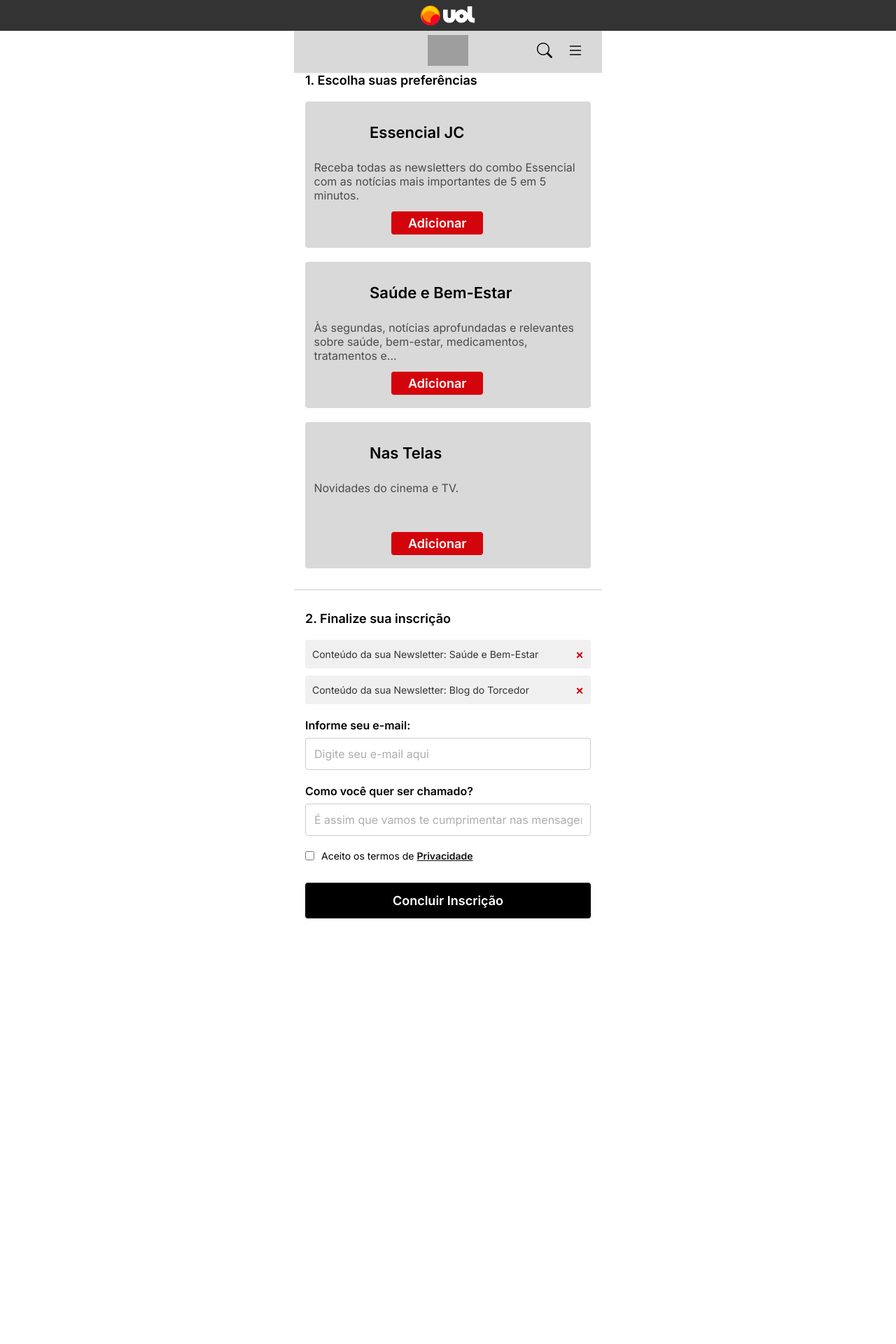
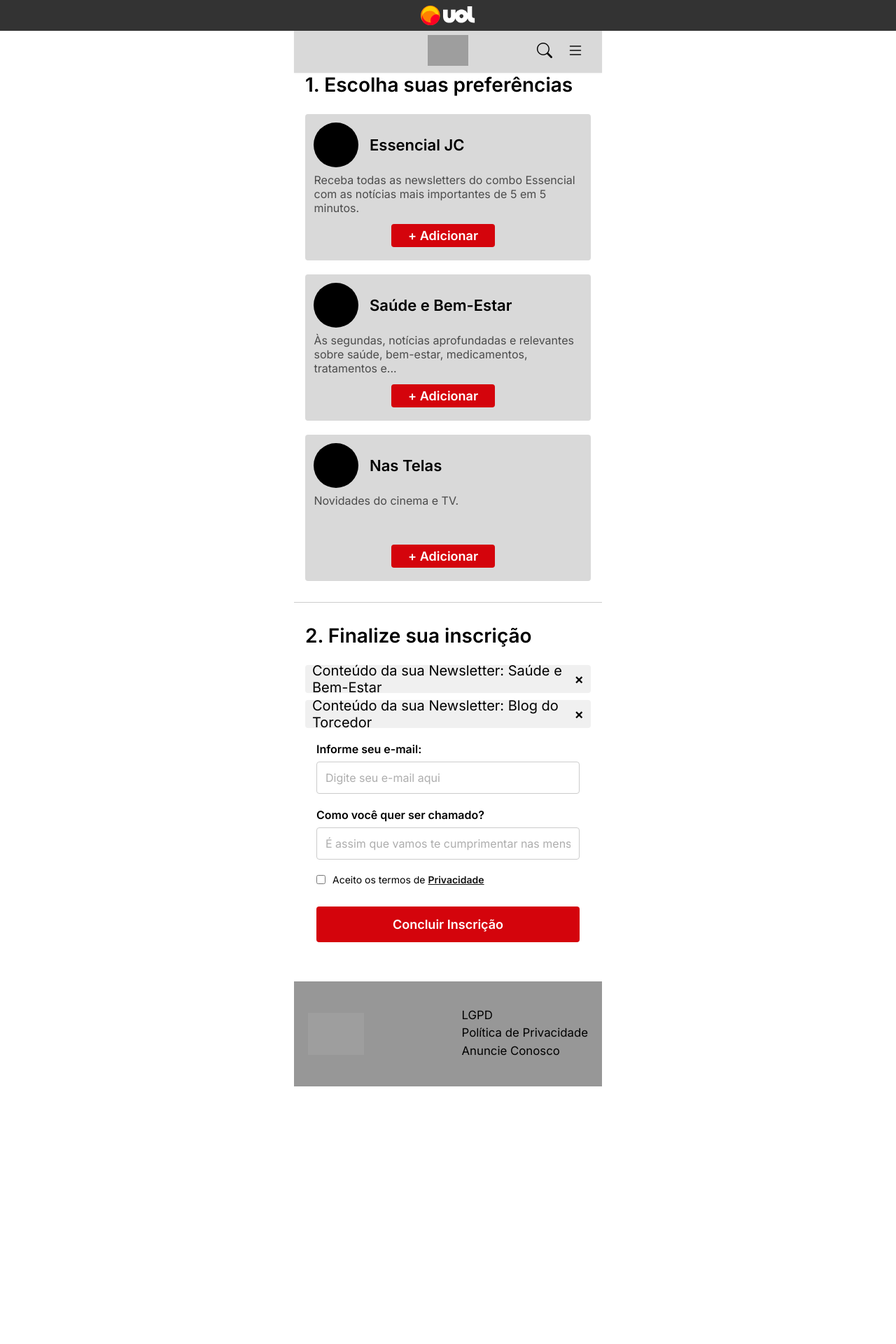
Before and after one commit to Lucascbayma/KIVO, a Django app: page /newsletter.html in a window 1280 px wide. Shown: the top 1920 px of the page at 70% size. After the commit the page ends 1552 px from the top, so only its background shows below. Run offline with Django 4.2, Linux system fonts and the light colour scheme; grey boxes are pictures that could not be loaded.

Commit message:
ajustes finais no html do newsletter para ficar identico ao figma.

```diff
--- a/jornal/templates/newsletter.html
+++ b/jornal/templates/newsletter.html
@@ -13,40 +13,45 @@
     <link rel="stylesheet" href="https://fonts.googleapis.com/css2?family=Inter:wght@400;600&display=swap">
 
     <style>
-        /* RESET TOTAL PARA O CONTAINER DA NEWSLETTER */
+
         #newsletter-main {
-            /* Força bruta para anular o Flexbox do body do style.css */
             display: block !important;
             position: relative !important;
             width: 440px !important;
-            height: 3766px !important;
-            margin: 20px auto !important; /* Centraliza na tela */
+
+
+            height: auto !important;
+
+
+            margin: 20px auto 16px auto !important;
+
             background-color: #FFFFFF !important;
-
-            /* Reseta heranças de texto */
             color: #000000 !important;
             font-family: 'Inter', sans-serif !important;
             text-align: left !important;
+            border: none !important;
 
-            /* Remove bordas ou paddings globais */
-            border: none !important;
-            padding-top: 20px !important;
+            padding: 20px 0 0 0 !important;
+
             box-shadow: none !important;
             z-index: 1 !important;
         }
 
-        /* Garante que TUDO dentro da newsletter obedeça ao Box Model correto */
         #newsletter-main * {
             box-sizing: border-box !important;
             font-family: 'Inter', sans-serif !important;
         }
 
-        /* --- TÍTULOS (H2) --- */
+
         #newsletter-main h2 {
-            font-size: 18px !important;
-            font-weight: 700 !important;
+            width: 408px !important;
+            margin: 0 auto 25px auto !important;
             color: #000000 !important;
-            margin: 0 0 20px 16px !important;
+            font-family: 'Inter', sans-serif !important;
+            font-size: 28px !important;
+            font-style: normal !important;
+            font-weight: 600 !important;
+            line-height: normal !important;
             padding: 0 !important;
             text-align: left !important;
             border: none !important;
@@ -54,15 +59,12 @@
             text-transform: none !important;
         }
 
-        /* --- CARTÕES (NEWSLETTER OPTION) --- */
+
         #newsletter-main .newsletter-option {
-            /* Dimensões e Cores Fixas */
             width: 408px !important;
             height: 209px !important;
             background-color: #D9D9D9 !important;
             margin: 0 auto 20px auto !important;
-
-            /* Layout Absoluto Interno */
             display: block !important;
             position: relative !important;
             border-radius: 4px !important;
@@ -70,45 +72,46 @@
             box-shadow: none !important;
         }
 
-        /* Ícone */
+
         #newsletter-main .option-icon {
             position: absolute !important;
-            left: 20px !important;
-            top: 20px !important;
-            width: 56px !important;
-            height: 56px !important;
-            background: transparent !important;
+            left: 12px !important;
+            top: 12px !important;
+            width: 64px !important;
+            height: 64px !important;
+            aspect-ratio: 1/1 !important;
+            border-radius: 84px !important;
+            display: flex !important;
+            justify-content: center !important;
+            align-items: center !important;
+            background: #000000 !important;
         }
 
-        /* Título do Card (H3) */
+
         #newsletter-main .newsletter-option h3 {
             position: absolute !important;
             left: 92px !important;
             top: 20px !important;
             width: 300px !important;
             height: 48px !important;
-
             display: flex !important;
             flex-direction: column !important;
             justify-content: center !important;
             align-items: flex-start !important;
-
             color: #000000 !important;
             font-size: 22px !important;
             font-weight: 600 !important;
             line-height: normal !important;
-
             margin: 0 !important;
             background: transparent !important;
         }
 
-        /* Texto Descritivo (P) */
+
         #newsletter-main .newsletter-option p {
             position: absolute !important;
             top: 84px !important;
             left: 12.5px !important;
             width: 383px !important;
-
             color: #4B4B4B !important;
             font-size: 16px !important;
             font-weight: 400 !important;
@@ -117,24 +120,21 @@
             margin: 0 !important;
         }
 
-        /* --- BOTÃO VERMELHO "ADICIONAR" --- */
+
         #newsletter-main .add-button {
             position: absolute !important;
             top: 157px !important;
             left: 123px !important;
-
             display: inline-flex !important;
             justify-content: center !important;
             align-items: center !important;
             padding: 6px 24px !important;
-
+            gap: 6px !important;
             background-color: #D4040C !important;
             color: #FFFFFF !important;
-
             border: none !important;
             border-radius: 4px !important;
             cursor: pointer !important;
-
             font-size: 18px !important;
             font-weight: 600 !important;
             text-transform: none !important;
@@ -146,7 +146,7 @@
             background-color: #b0030a !important;
         }
 
-        /* --- ELEMENTOS FINAIS --- */
+
         #newsletter-main hr.separator {
             width: 100% !important;
             border: 0 !important;
@@ -155,29 +155,40 @@
             opacity: 1 !important;
         }
 
-        /* Lista Selecionada */
+
         #newsletter-main .selected-item {
-            background-color: #f0f0f0 !important;
-            padding: 10px !important;
-            margin: 0 16px 10px 16px !important;
+            width: 408px !important;
+            height: 40px !important;
+            margin: 0 auto 10px auto !important;
             display: flex !important;
             justify-content: space-between !important;
+            align-items: center !important;
+            background-color: #f0f0f0 !important;
+            padding: 0 10px !important;
             border-radius: 4px !important;
-
-            color: #333 !important;
-            font-size: 14px !important;
-            font-weight: normal !important;
+            color: #000000 !important;
+            font-family: 'Inter', sans-serif !important;
+            font-size: 20px !important;
+            font-style: normal !important;
+            font-weight: 400 !important;
+            line-height: normal !important;
         }
 
         #newsletter-main .remove-topic {
-            color: #D4040C !important;
+            color: #000000 !important;
             cursor: pointer;
             font-weight: bold;
+            font-size: 20px !important;
+            line-height: 1 !important;
+            display: flex !important;
+            align-items: center !important;
         }
 
         /* Formulário */
         #newsletter-main form {
             padding: 0 16px !important;
+            width: 408px !important;
+            margin: 20px auto 0 auto !important;
         }
 
         #newsletter-main .form-group {
@@ -225,21 +236,24 @@
             margin: 0 !important;
         }
 
+        /* BOTÃO FINAL */
         #newsletter-main .subscribe-button-final {
             display: block !important;
             width: 100% !important;
             margin-top: 30px !important;
             padding: 15px !important;
-
-            background-color: #000000 !important;
+            background-color: #D4040C !important;
             color: #FFFFFF !important;
-
             border: none !important;
             border-radius: 4px !important;
             font-size: 18px !important;
             font-weight: bold !important;
             cursor: pointer !important;
             text-transform: none !important;
+        }
+
+        #newsletter-main .subscribe-button-final:hover {
+            background-color: #b0030a !important;
         }
     </style>
 </head>
@@ -256,41 +270,8 @@
             <label for="hamburger-toggle" class="mobile-menu-close" aria-label="Fechar menu">&times;</label>
         </div>
         <div class="mobile-menu-body">
-            <div class="menu-group-accordion">
-                <input type="checkbox" id="nav-toggle-institucional" class="submenu-toggle">
-                <label for="nav-toggle-institucional" class="menu-label-accordion">
-                    <span class="chevron">&#8964;</span> Institucional
-                </label>
-                <ul class="menu-indented">
-                    <li><a href="#">Quem somos</a></li>
-                    <li><a href="#">História</a></li>
-                </ul>
+            <a class="menu-link-main" href="#">Últimas Notícias</a>
             </div>
-            <a class="menu-link-main" href="#">Em Alta</a>
-            <a class="menu-link-main" href="#">Últimas Notícias</a>
-            <div class="menu-group-accordion">
-                <input type="checkbox" id="nav-toggle-noticias" class="submenu-toggle">
-                <label for="nav-toggle-noticias" class="menu-label-accordion">
-                    <span class="chevron">&#8964;</span> Todas as Notícias
-                </label>
-                <ul class="menu-indented">
-                    <li><a href="#">Ver todas</a></li>
-                    <li><a href="#">Esportes</a></li>
-                    <li><a href="#">Política</a></li>
-                    <li><a href="#">Educação</a></li>
-                </ul>
-            </div>
-            <a class="menu-link-main" href="{% url 'jornal:newsletter_subscribe' %}">Newsletter</a>
-            <a href="/adicionar/" class="btn-adicionar-noticia-mobile">+ Adicionar Notícia</a>
-            <div class="social-icons-grid">
-                <a href="#" aria-label="Instagram"><i class="bi bi-instagram"></i></a>
-                <a href="#" aria-label="TikTok"><i class="bi bi-tiktok"></i></a>
-                <a href="#" aria-label="LinkedIn"><i class="bi bi-linkedin"></i></a>
-                <a href="#" aria-label="Facebook"><i class="bi bi-facebook"></i></a>
-                <a href="#" aria-label="YouTube"><i class="bi bi-youtube"></i></a>
-                <a href="#" aria-label="X"><i class="bi bi-twitter-x"></i></a>
-            </div>
-        </div>
     </nav>
     <label for="hamburger-toggle" class="mobile-menu-overlay"></label>
 
@@ -302,11 +283,10 @@
             </div>
         </div>
         <div class="col right">
-            <a href="{% url 'jornal:todas_as_noticias' %}" class="header-icon-btn search-btn"><i class="bi bi-search"></i></a>
-            <label for="hamburger-toggle" class="hamburger-label" id="frame1"><i class="bi bi-list" style="font-size: 24px;"></i></label>
+            <a href="#" class="header-icon-btn search-btn"><i class="bi bi-search"></i></a>
+            <label for="hamburger-toggle" class="hamburger-label"><i class="bi bi-list" style="font-size: 24px;"></i></label>
         </div>
     </header>
-
 
     <div id="newsletter-main">
 
@@ -319,7 +299,7 @@
                     <h3>Essencial JC</h3>
                     <p>Receba todas as newsletters do combo Essencial com as notícias mais importantes de 5 em 5 minutos.</p>
                 </div>
-                <button class="add-button">Adicionar</button>
+                <button class="add-button">+ Adicionar</button>
             </div>
 
             <div class="newsletter-option" data-topic="saude-bem-estar">
@@ -328,7 +308,7 @@
                     <h3>Saúde e Bem-Estar</h3>
                     <p>Às segundas, notícias aprofundadas e relevantes sobre saúde, bem-estar, medicamentos, tratamentos e...</p>
                 </div>
-                <button class="add-button">Adicionar</button>
+                <button class="add-button">+ Adicionar</button>
             </div>
 
             <div class="newsletter-option" data-topic="nas-telas">
@@ -337,7 +317,7 @@
                     <h3>Nas Telas</h3>
                     <p>Novidades do cinema e TV.</p>
                 </div>
-                <button class="add-button">Adicionar</button>
+                <button class="add-button">+ Adicionar</button>
             </div>
 
             <hr class="separator">
@@ -348,8 +328,12 @@
 
             <div id="selected-topics-list">
                 <div class="selected-item" data-topic-name="Saúde e Bem-Estar">
-                    Conteúdo da sua Newsletter: Saúde e Bem-Estar
-                    <span class="remove-topic">&times;</span>
+                    Saúde e Bem-Estar
+                    <span class="remove-topic"><i class="bi bi-x-lg"></i></span>
+                </div>
+                <div class="selected-item" data-topic-name="Blog do Torcedor">
+                    Blog do Torcedor
+                    <span class="remove-topic"><i class="bi bi-x-lg"></i></span>
                 </div>
             </div>
 
@@ -375,6 +359,7 @@
         </section>
 
     </div>
+
     <footer class="footer-jcpe">
         <div class="footer-container">
             <div class="footer-logo">
```
